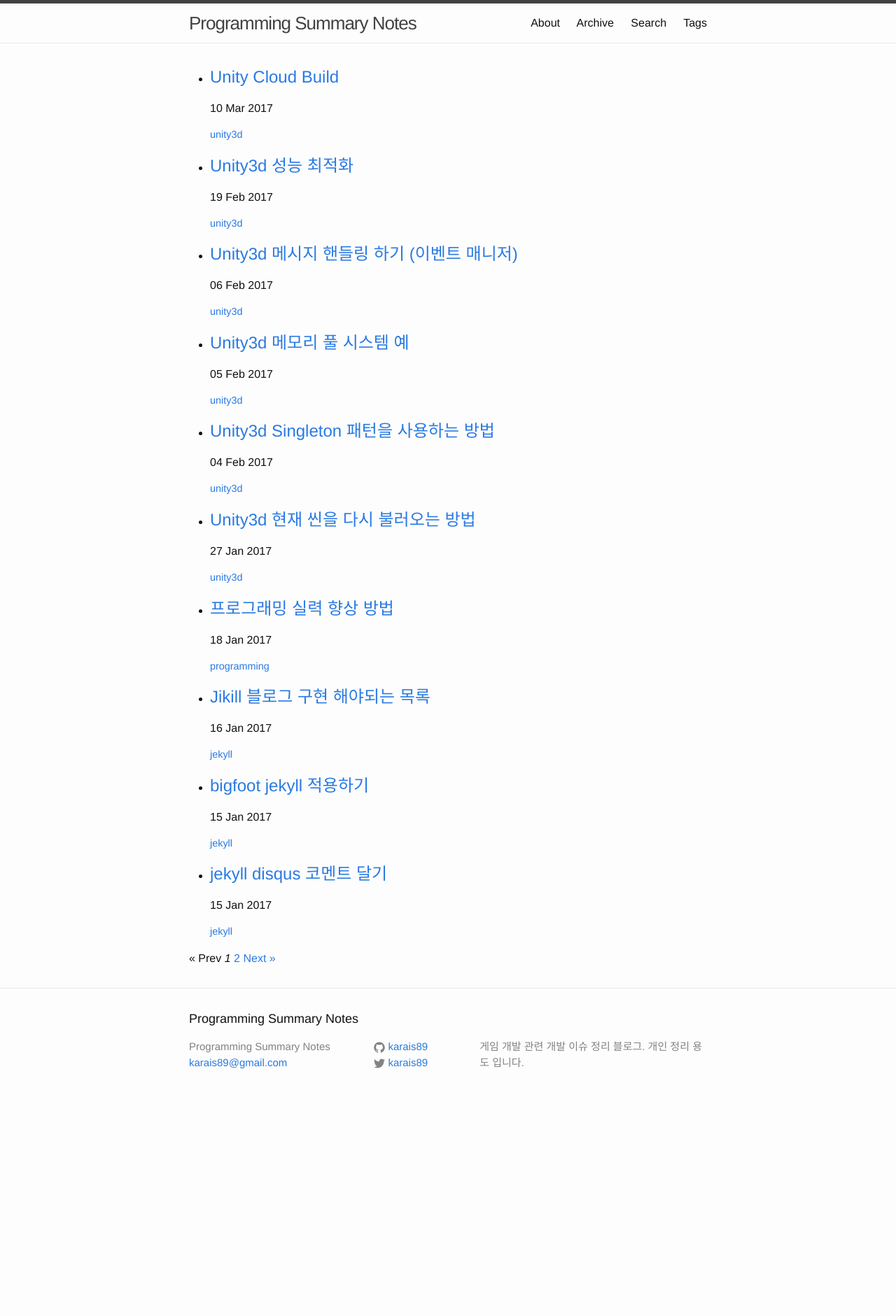
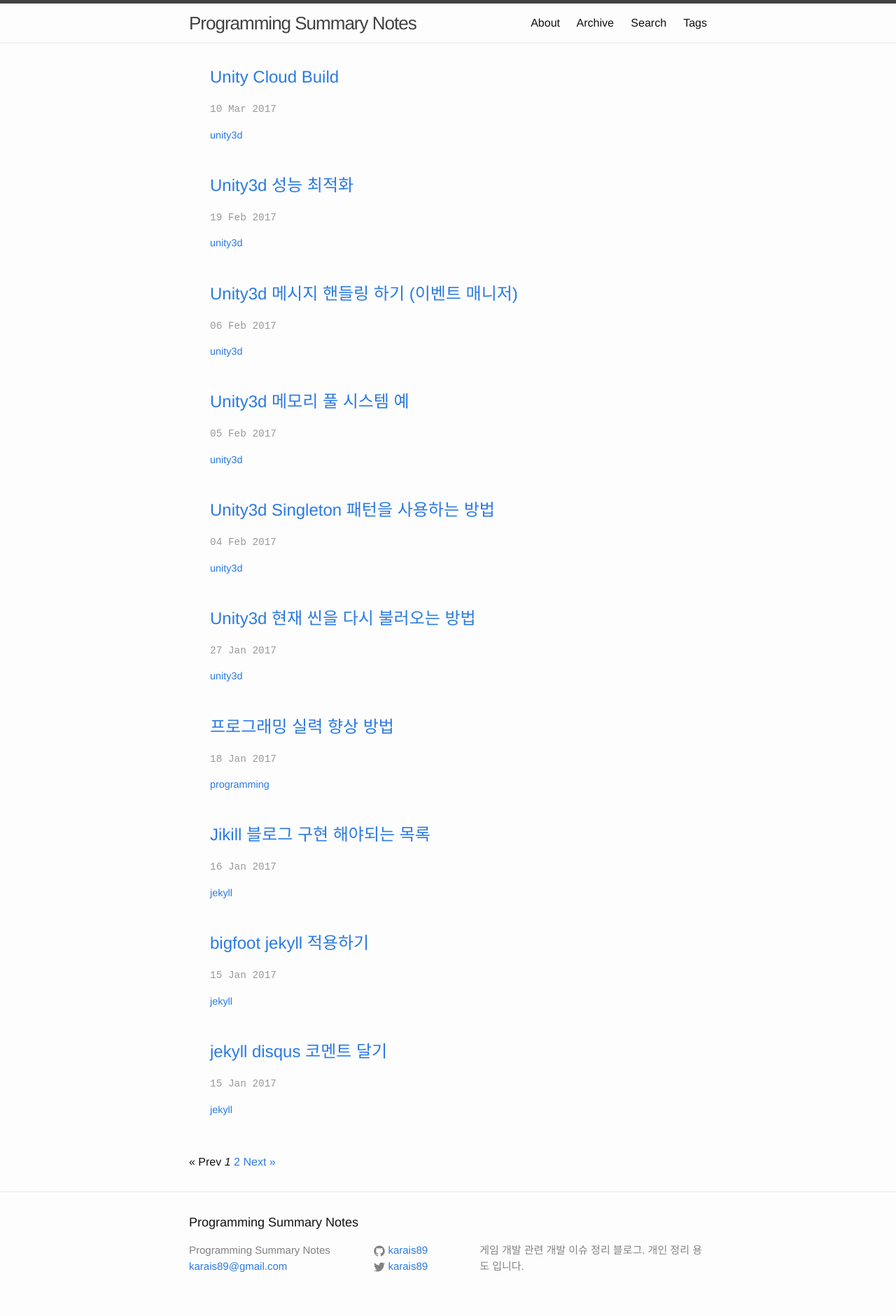
Before and after one commit to karais89/karais89.github.io_back, a Jekyll site: the page built from index.html, in a window 1280 px wide. Shown: the whole page at 70% size. Built offline with Jekyll 4.4.1, drawn with Linux system fonts in a browser that asks for light colours; the list of posts is cut into pages by our own code; before the commit the page ends 1590 px from its top, so only the background shows below that.

Commit message:
-  Modify index page css - Modify reademe.md (caution)

```diff
--- a/_sass/minima/_layout.scss
+++ b/_sass/minima/_layout.scss
@@ -261,3 +261,21 @@
     }
   }
 }
+
+/* index.md post*/
+ul.posts {
+  list-style-type: none;
+  margin-bottom: 2em;
+  padding-left: 0;
+}
+
+ul.posts li {
+  margin-bottom: 1.4em;
+}
+
+ul.posts .date {
+  color: #999;
+  font-family: "Titillium Web", monospace;
+  font-size: 90%;
+  margin-right: 0.5em;
+}
--- a/index.html
+++ b/index.html
@@ -2,6 +2,8 @@
 layout: default
 description: Learn to do, Learn  by doing
 ---
+<section>
+
 <ul class="posts">
   <!-- This loops through the paginated posts -->
   {% for post in paginator.posts %}
@@ -18,7 +20,6 @@ description: Learn to do, Learn  by doing
           <li><a href="/search?tag={{ tag | escape }}">{{ tag }}</a></li>
         {% endfor %}
       </ul>
-      <p>
     </li>
   {% endfor %}
 </ul>
@@ -51,3 +52,5 @@ description: Learn to do, Learn  by doing
     {% endif %}
   </div>
 {% endif %}
+
+</section>
```
Also changed, not shown: README.md.
